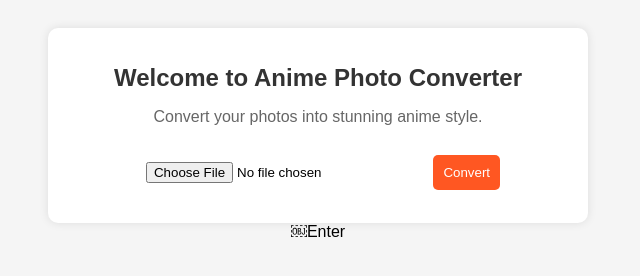
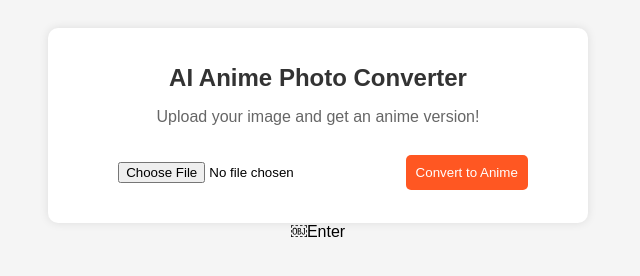
Before and after one commit to Aryan678web/Animephotocoverter-, a plain HTML site: page index.html in a window 1280 px wide. Shown: the whole page, without its empty margins (322-962 px from the left). Drawn offline with Linux system fonts and the light colour scheme.

Commit message:
Update index.html

```diff
--- a/index.html
+++ b/index.html
@@ -1,18 +1,19 @@
-<!DOCTYPE html><html lang="en">
+<!DOCTYPE html>
+<html lang="en">
 <head>
     <meta charset="UTF-8">
     <meta name="viewport" content="width=device-width, initial-scale=1.0">
     <title>Anime Photo Converter</title>
-    <link rel="stylesheet" href="style.css"> <!-- CSS फाइल लिंक -->
+    <link rel="stylesheet" href="style.css"> <!-- CSS File Link -->
 </head>
 <body>
     <div class="container">
-        <h1>Welcome to Anime Photo Converter</h1>
-        <p>Convert your photos into stunning anime style.</p>
+        <h1>AI Anime Photo Converter</h1>
+        <p>Upload your image and get an anime version!</p>
         <input type="file" id="upload" accept="image/*">
-        <button onclick="convertToAnime()">Convert</button>
+        <button onclick="convertToAnime()">Convert to Anime</button>
         <div id="output"></div>
     </div>
-    <script src="script.js"></script> <!-- JavaScript फाइल लिंक -->
+    <script src="script.js"></script> <!-- JavaScript File Link -->
 </body>
 </html>￼Enter
```
